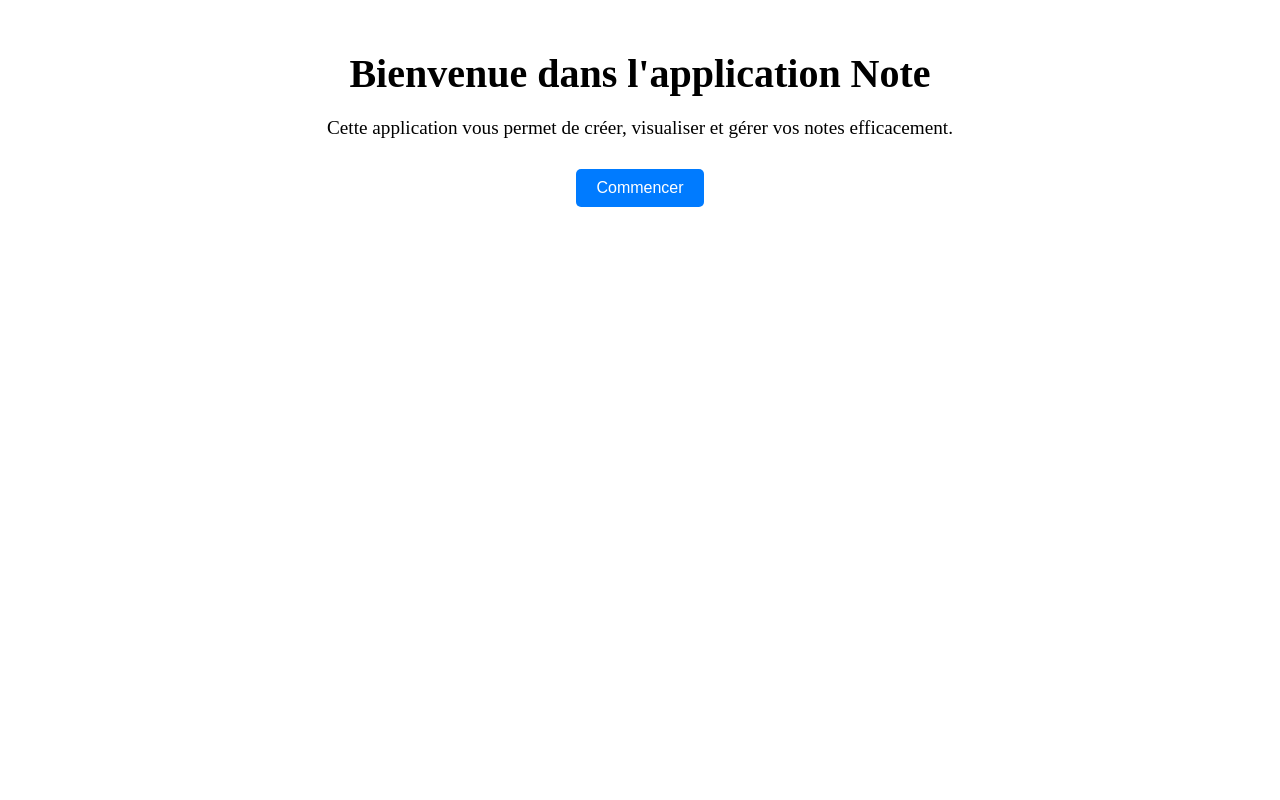
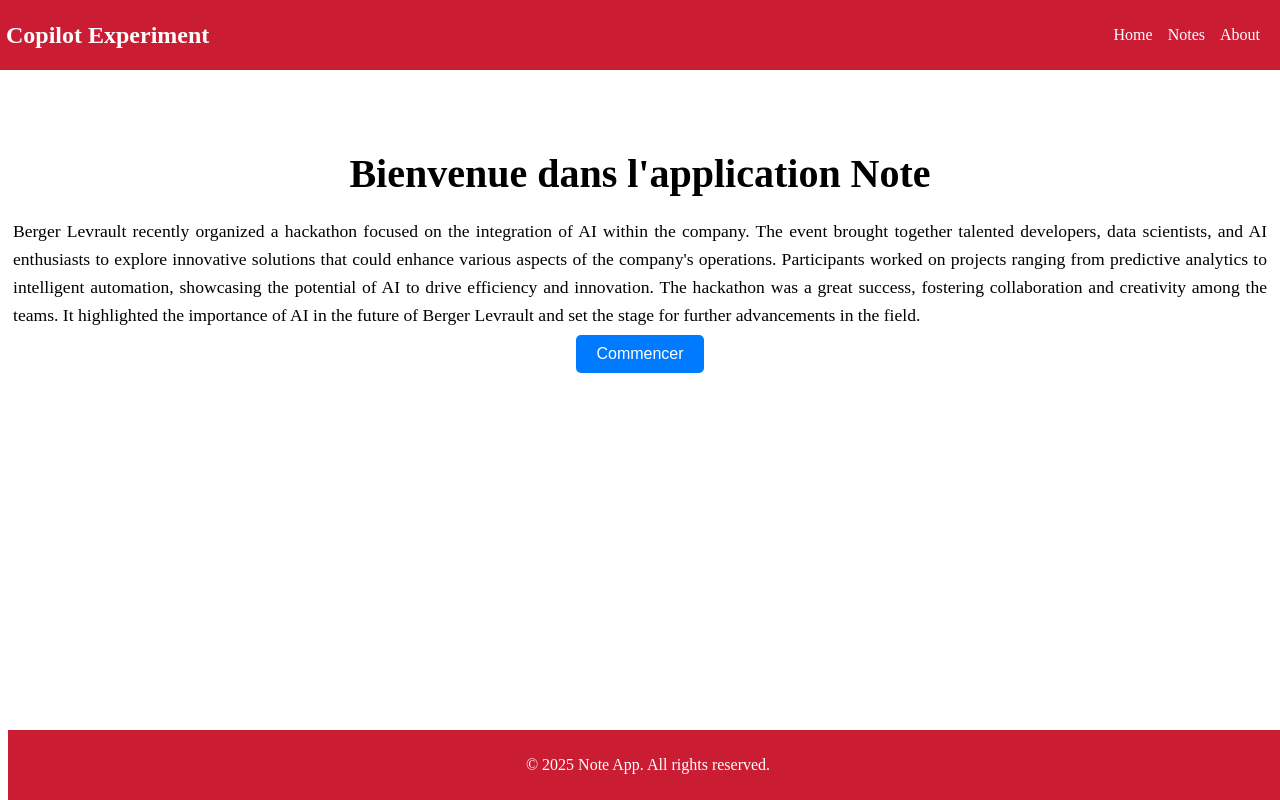
Before and after one commit to oussamaRhBL/copilotFun, an Angular app: page /home in a window 1280 px wide. Built offline with nearby package versions, Linux system fonts and the light colour scheme.

Commit message:
adding some ref

```diff
--- a/src/app/pages/home/home.component.css
+++ b/src/app/pages/home/home.component.css
@@ -1,8 +1,57 @@
+/* Navbar styles */
+.navbar {
+  display: flex;
+  justify-content: space-between;
+  align-items: center;
+  padding: 10px 20px;
+  background-color: rgb(202, 29, 52);
+  color: white;
+  position: fixed;
+  top: 0;
+  right: 0;
+  width: 100%;
+}
+.btn-levrault{
+  background:  rgb(202, 29, 52);
+}
+.navbar-brand {
+  font-size: 1.5em;
+  font-weight: bold;
+  margin-left: 26px;
+}
+
+.navbar-nav {
+  list-style: none;
+  display: flex;
+  gap: 15px;
+}
+
+.nav-item {
+  display: inline;
+}
+
+.nav-link {
+  color: white;
+  text-decoration: none;
+  font-size: 1em;
+}
+
+.nav-link:hover {
+  text-decoration: underline;
+}
+
+/* Landing page styles */
 .landing-page {
   text-align: center;
-  margin-top: 50px;
+  margin-top: 150px;
 }
-
+.landing-page .hackathon-description {
+  font-size: 1.1em;
+  line-height: 1.6;
+  margin-bottom: 30px;
+  text-align: justify;
+  margin: 5px;
+}
 .landing-page h1 {
   font-size: 2.5em;
   margin-bottom: 20px;
@@ -26,3 +75,14 @@
 .landing-page button:hover {
   background-color: #0056b3;
 }
+
+/* Footer styles */
+.footer {
+  background-color: rgb(202, 29, 52);
+  color: white;
+  text-align: center;
+  padding: 10px 0;
+  position: fixed;
+  width: 100%;
+  bottom: 0;
+}
--- a/src/app/pages/home/home.component.html
+++ b/src/app/pages/home/home.component.html
@@ -1,5 +1,26 @@
+<nav class="navbar">
+  <div class="navbar-brand">Copilot Experiment</div>
+  <ul class="navbar-nav">
+    <li class="nav-item"><a href="#" class="nav-link">Home</a></li>
+    <li class="nav-item"><a href="#" class="nav-link">Notes</a></li>
+    <li class="nav-item"><a href="#" class="nav-link">About</a></li>
+  </ul>
+</nav>
+
 <div class="landing-page">
   <h1>Bienvenue dans l'application Note</h1>
-  <p>Cette application vous permet de créer, visualiser et gérer vos notes efficacement.</p>
-  <button (click)="navigateToNotes()">Commencer</button>
+   <p class="hackathon-description">
+    Berger Levrault recently organized a hackathon focused on the integration of AI within the company.
+    The event brought together talented developers, data scientists, and AI enthusiasts to explore innovative
+    solutions that could enhance various aspects of the company's operations. Participants worked on projects
+    ranging from predictive analytics to intelligent automation, showcasing the potential of AI to drive
+    efficiency and innovation. The hackathon was a great success, fostering collaboration and creativity
+    among the teams. It highlighted the importance of AI in the future of Berger Levrault and set the stage
+    for further advancements in the field.
+  </p>
+  <button class="btn-levrault" (click)="navigateToNotes()">Commencer</button>
 </div>
+
+<footer class="footer">
+  <p>&copy; 2025 Note App. All rights reserved.</p>
+</footer>
```
Also changed, not shown: src/app/pages/note-list/note-list.component.html (line endings or trailing spaces).
